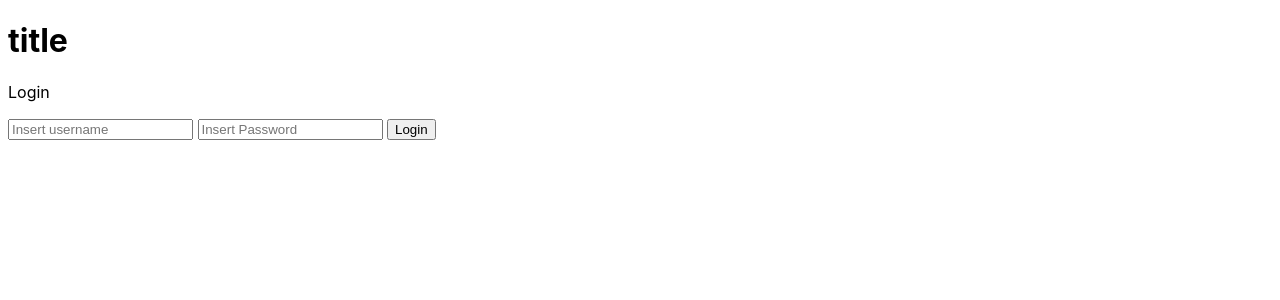
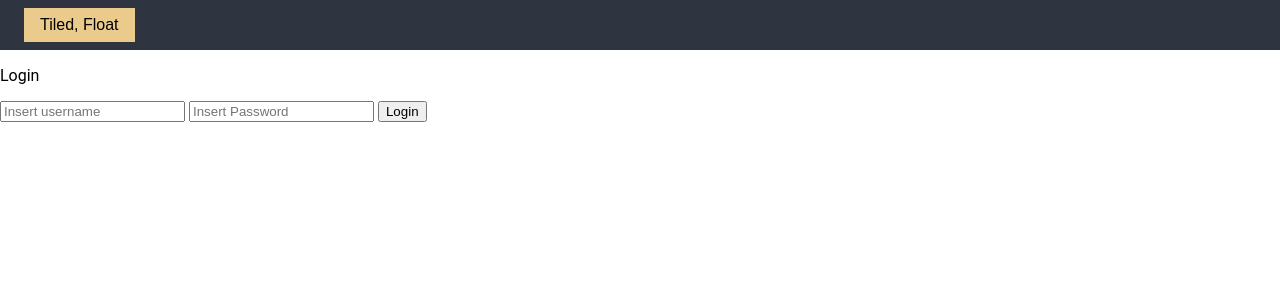
Before and after one commit to mrLuisFer/vanilla-os, a Svelte app: page / in a window 1280 px wide. Shown: the top 300 px of the page. Built offline with nearby package versions, Linux system fonts and the light colour scheme.

Commit message:
add nord colorscheme and add some styles

```diff
--- a/src/App.svelte
+++ b/src/App.svelte
@@ -5,7 +5,6 @@
 
   let name: string = "";
   let password: string = "";
-
 </script>
 
 <main>
@@ -15,13 +14,47 @@
   {:else}
     <Login bind:name={name} bind:password={password} />
   {/if}
-  <p>{name}</p>
-  <p>{password}</p>
 </main>
 
-<style>
+<style lang="scss" global>
   :root {
-    font-family: -apple-system, BlinkMacSystemFont, 'Segoe UI', Roboto, Oxygen,
-      Ubuntu, Cantarell, 'Open Sans', 'Helvetica Neue', sans-serif;
+    font-family: Roboto, Oxygen, Ubuntu, Cantarell, 'Open Sans', 'Helvetica Neue', sans-serif;
+    font-size: 16px;
+    // Nord Palette
+    --polar-night-0: #2e3440;
+    --polar-night-1: #3b4252;
+    --polar-night-2: #434c5e;
+    --polar-night-3: #4C566A;
+
+    --snow-storm-0: #D8DEE9;
+    --snow-storm-1: #E5E9F0;
+    --snow-storm-2: #ECEFF4;
+
+    --frost-0: #8FBCBB;
+    --frost-1: #88C0D0;
+    --frost-2: #81A1C1;
+    --frost-3: #5E81AC;
+
+    --aurora-red: #BF616A;
+    --aurora-orange: #D08770;
+    --aurora-yellow: #EBCB8B;
+    --aurora-green: #A3BE8C;
+    --aurora-purple: #B48EAD;
+  }
+
+  html {
+    box-sizing: border-box;
+  }
+
+  *,
+  *:before,
+  *:after {
+    box-sizing: inherit;
+  }
+
+  body {
+    margin: 0;
+    padding: 0;
+    font-family: 'Roboto', sans-serif;
   }
 </style>
--- a/src/components/common/Header.svelte
+++ b/src/components/common/Header.svelte
@@ -1,10 +1,26 @@
-<script>
+<script lang="ts">
 </script>
 
 <header class="header">
-  <h1 class="header-title">title</h1>
+  <div class="header_tiled-window">
+    <p>Tiled, Float</p>
+  </div>
 </header>
 
 <style lang="scss">
+  .header {
+    display: flex;
+    background: var(--polar-night-0);
+    padding: 0.5rem 1.5rem;
 
+    &_tiled-window {
+      background: var(--aurora-yellow);
+      padding: 0.5rem 1rem;
+      font-family: 'Roboto Mono', sans-serif;
+
+      p {
+        margin: 0;
+      }
+    }
+  }
 </style>
```
